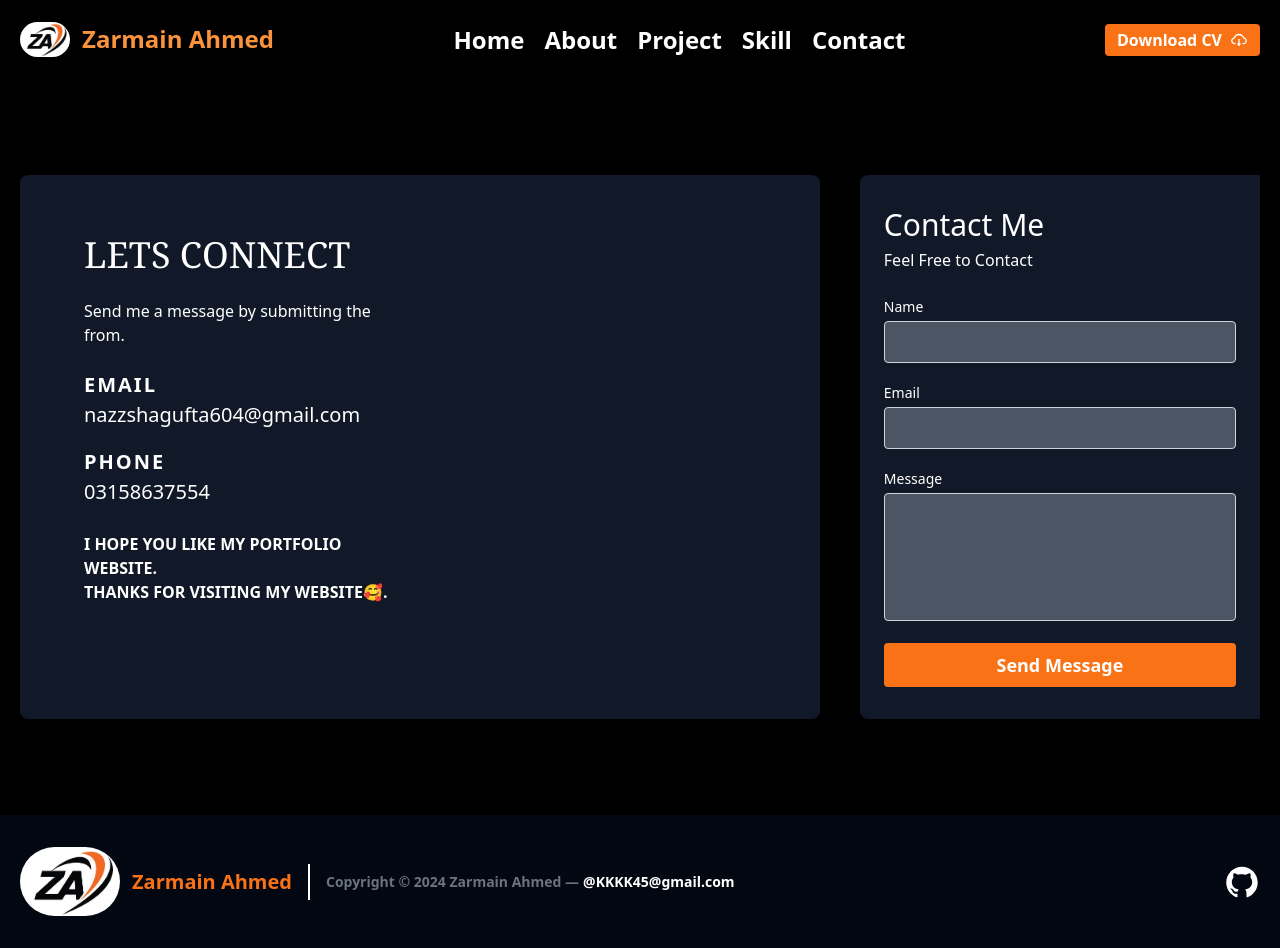
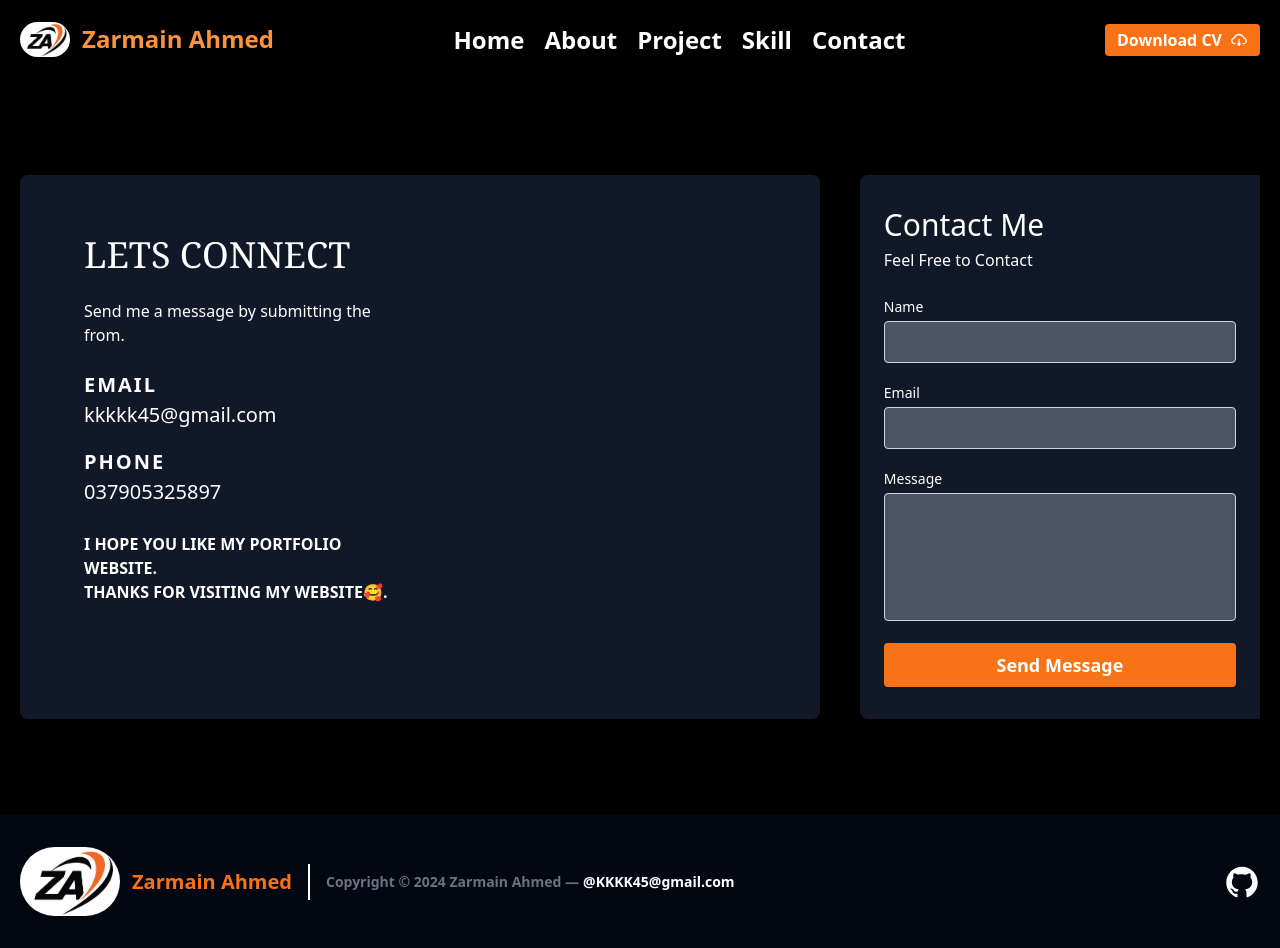
Before and after one commit to ZARMAIN-AHMED/portfolio06, a Next.js app: page /component/contact in a window 1280 px wide. Built offline with nearby package versions, Linux system fonts and the light colour scheme.

Commit message:
page.tsx

```diff
--- a/src/app/component/contact/page.tsx
+++ b/src/app/component/contact/page.tsx
@@ -17,11 +17,11 @@ function Contact() {
           <h2 className="font-sans  font-bold text-white tracking-widest text-xl">
             EMAIL
           </h2>
-          <a className="text-white leading-relaxed text-xl">nazzshagufta604@gmail.com</a>
+          <a className="text-white leading-relaxed text-xl">kkkkk45@gmail.com</a>
           <h2 className="font-sans font-bold text-white tracking-widest text-xl mt-4">
             PHONE
           </h2>
-          <p className="leading-relaxed text-xl ">03158637554</p><br/>
+          <p className="leading-relaxed text-xl ">037905325897</p><br/>
           <span className=" font-bold">I HOPE YOU LIKE MY PORTFOLIO WEBSITE.<br/>
             THANKS FOR VISITING MY WEBSITE🥰.</span>
         </div>
```
